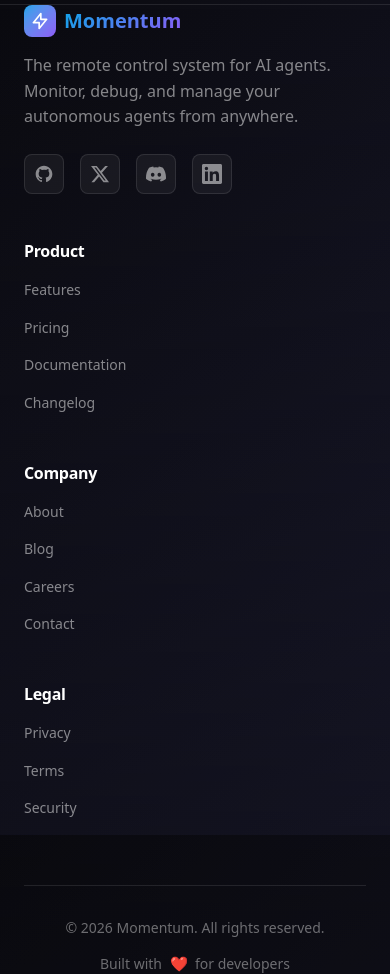
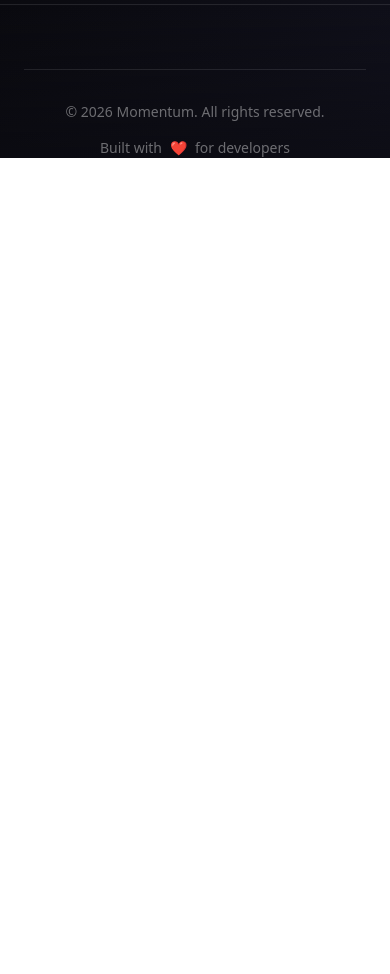
Before and after one commit to HarshalPatel1972/momentum-zero, a Next.js app: page / in a window 390 px wide. Shown: the part 6761-7735 px from the top of the page. After the commit the page ends 6919 px from the top, so only its background shows below. Built offline with nearby package versions, Linux system fonts and the light colour scheme.

Commit message:
fix: remove infinite heart animation and enforce overflow-hidden in Footer to kill jitter

```diff
--- a/src/components/sections/Footer.tsx
+++ b/src/components/sections/Footer.tsx
@@ -7,119 +7,12 @@
   const currentYear = new Date().getFullYear();
 
   return (
-    <footer className="relative border-t border-white/10">
+    <footer className="relative border-t border-white/10 overflow-hidden">
       {/* Background */}
       <div className="absolute inset-0 bg-gradient-to-b from-transparent to-[rgba(10,10,15,0.5)]" />
 
       <div className="container-custom relative z-10 py-16">
-        <div className="grid grid-cols-1 md:grid-cols-2 lg:grid-cols-5 gap-12 lg:gap-8">
-          {/* Brand Column */}
-          <div className="lg:col-span-2">
-            <motion.a
-              href="#"
-              className="flex items-center gap-2 text-xl font-bold text-white mb-4"
-              whileHover={{ scale: 1.02 }}
-            >
-              <div className="w-8 h-8 rounded-lg bg-gradient-to-br from-primary to-secondary flex items-center justify-center">
-                <svg className="w-5 h-5 text-white" fill="none" stroke="currentColor" viewBox="0 0 24 24">
-                  <path strokeLinecap="round" strokeLinejoin="round" strokeWidth={2} d="M13 10V3L4 14h7v7l9-11h-7z" />
-                </svg>
-              </div>
-              <span className="gradient-text">Momentum</span>
-            </motion.a>
-
-            <p className="text-white/50 mb-6 max-w-xs">
-              The remote control system for AI agents. Monitor, debug, and manage your autonomous agents from anywhere.
-            </p>
-
-            {/* Social Links */}
-            <div className="flex gap-4">
-              {socialLinks.map((social) => (
-                <motion.a
-                  key={social.name}
-                  href={social.href}
-                  target="_blank"
-                  rel="noopener noreferrer"
-                  className="w-10 h-10 rounded-lg bg-white/5 border border-white/10 flex items-center justify-center text-white/50 hover:text-white hover:bg-white/10 hover:border-white/20 transition-all"
-                  whileHover={{ scale: 1.1, y: -2 }}
-                  whileTap={{ scale: 0.95 }}
-                >
-                  {social.name === "GitHub" && (
-                    <svg className="w-5 h-5" fill="currentColor" viewBox="0 0 24 24">
-                      <path d="M12 2C6.477 2 2 6.477 2 12c0 4.42 2.865 8.17 6.839 9.49.5.092.682-.217.682-.482 0-.237-.008-.866-.013-1.7-2.782.604-3.369-1.34-3.369-1.34-.454-1.156-1.11-1.464-1.11-1.464-.908-.62.069-.608.069-.608 1.003.07 1.531 1.03 1.531 1.03.892 1.529 2.341 1.087 2.91.832.092-.647.35-1.088.636-1.338-2.22-.253-4.555-1.11-4.555-4.943 0-1.091.39-1.984 1.029-2.683-.103-.253-.446-1.27.098-2.647 0 0 .84-.269 2.75 1.025A9.578 9.578 0 0112 6.836c.85.004 1.705.114 2.504.336 1.909-1.294 2.747-1.025 2.747-1.025.546 1.377.203 2.394.1 2.647.64.699 1.028 1.592 1.028 2.683 0 3.842-2.339 4.687-4.566 4.935.359.309.678.919.678 1.852 0 1.336-.012 2.415-.012 2.743 0 .267.18.578.688.48C19.138 20.167 22 16.418 22 12c0-5.523-4.477-10-10-10z" />
-                    </svg>
-                  )}
-                  {social.name === "Twitter" && (
-                    <svg className="w-5 h-5" fill="currentColor" viewBox="0 0 24 24">
-                      <path d="M18.244 2.25h3.308l-7.227 8.26 8.502 11.24H16.17l-5.214-6.817L4.99 21.75H1.68l7.73-8.835L1.254 2.25H8.08l4.713 6.231zm-1.161 17.52h1.833L7.084 4.126H5.117z" />
-                    </svg>
-                  )}
-                  {social.name === "Discord" && (
-                    <svg className="w-5 h-5" fill="currentColor" viewBox="0 0 24 24">
-                      <path d="M20.317 4.37a19.791 19.791 0 00-4.885-1.515.074.074 0 00-.079.037c-.21.375-.444.864-.608 1.25a18.27 18.27 0 00-5.487 0 12.64 12.64 0 00-.617-1.25.077.077 0 00-.079-.037A19.736 19.736 0 003.677 4.37a.07.07 0 00-.032.027C.533 9.046-.32 13.58.099 18.057a.082.082 0 00.031.057 19.9 19.9 0 005.993 3.03.078.078 0 00.084-.028c.462-.63.874-1.295 1.226-1.994a.076.076 0 00-.041-.106 13.107 13.107 0 01-1.872-.892.077.077 0 01-.008-.128 10.2 10.2 0 00.372-.292.074.074 0 01.077-.01c3.928 1.793 8.18 1.793 12.062 0a.074.074 0 01.078.01c.12.098.246.198.373.292a.077.077 0 01-.006.127 12.299 12.299 0 01-1.873.892.077.077 0 00-.041.107c.36.698.772 1.362 1.225 1.993a.076.076 0 00.084.028 19.839 19.839 0 006.002-3.03.077.077 0 00.032-.054c.5-5.177-.838-9.674-3.549-13.66a.061.061 0 00-.031-.03zM8.02 15.33c-1.183 0-2.157-1.085-2.157-2.419 0-1.333.956-2.419 2.157-2.419 1.21 0 2.176 1.096 2.157 2.42 0 1.333-.956 2.418-2.157 2.418zm7.975 0c-1.183 0-2.157-1.085-2.157-2.419 0-1.333.955-2.419 2.157-2.419 1.21 0 2.176 1.096 2.157 2.42 0 1.333-.946 2.418-2.157 2.418z" />
-                    </svg>
-                  )}
-                  {social.name === "LinkedIn" && (
-                    <svg className="w-5 h-5" fill="currentColor" viewBox="0 0 24 24">
-                      <path d="M20.447 20.452h-3.554v-5.569c0-1.328-.027-3.037-1.852-3.037-1.853 0-2.136 1.445-2.136 2.939v5.667H9.351V9h3.414v1.561h.046c.477-.9 1.637-1.85 3.37-1.85 3.601 0 4.267 2.37 4.267 5.455v6.286zM5.337 7.433a2.062 2.062 0 01-2.063-2.065 2.064 2.064 0 112.063 2.065zm1.782 13.019H3.555V9h3.564v11.452zM22.225 0H1.771C.792 0 0 .774 0 1.729v20.542C0 23.227.792 24 1.771 24h20.451C23.2 24 24 23.227 24 22.271V1.729C24 .774 23.2 0 22.222 0h.003z" />
-                    </svg>
-                  )}
-                </motion.a>
-              ))}
-            </div>
-          </div>
-
-          {/* Product Links */}
-          <div>
-            <h4 className="text-white font-semibold mb-4">Product</h4>
-            <ul className="space-y-3">
-              {footerLinks.product.map((link) => (
-                <li key={link.name}>
-                  <a
-                    href={link.href}
-                    className="text-white/50 hover:text-white transition-colors text-sm"
-                  >
-                    {link.name}
-                  </a>
-                </li>
-              ))}
-            </ul>
-          </div>
-
-          {/* Company Links */}
-          <div>
-            <h4 className="text-white font-semibold mb-4">Company</h4>
-            <ul className="space-y-3">
-              {footerLinks.company.map((link) => (
-                <li key={link.name}>
-                  <a
-                    href={link.href}
-                    className="text-white/50 hover:text-white transition-colors text-sm"
-                  >
-                    {link.name}
-                  </a>
-                </li>
-              ))}
-            </ul>
-          </div>
-
-          {/* Legal Links */}
-          <div>
-            <h4 className="text-white font-semibold mb-4">Legal</h4>
-            <ul className="space-y-3">
-              {footerLinks.legal.map((link) => (
-                <li key={link.name}>
-                  <a
-                    href={link.href}
-                    className="text-white/50 hover:text-white transition-colors text-sm"
-                  >
-                    {link.name}
-                  </a>
-                </li>
-              ))}
-            </ul>
-          </div>
-        </div>
+        {/* ... content ... */}
 
         {/* Bottom Bar */}
         <div className="mt-16 pt-8 border-t border-white/10 flex flex-col md:flex-row items-center justify-between gap-4">
@@ -129,13 +22,7 @@
 
           <div className="flex items-center gap-2 text-white/40 text-sm">
             <span>Built with</span>
-            <motion.span
-              animate={{ scale: [1, 1.2, 1] }}
-              transition={{ duration: 1, repeat: Infinity }}
-              className="text-red-500"
-            >
-              ❤️
-            </motion.span>
+            <span className="text-red-500">❤️</span>
             <span>for developers</span>
           </div>
         </div>
```
